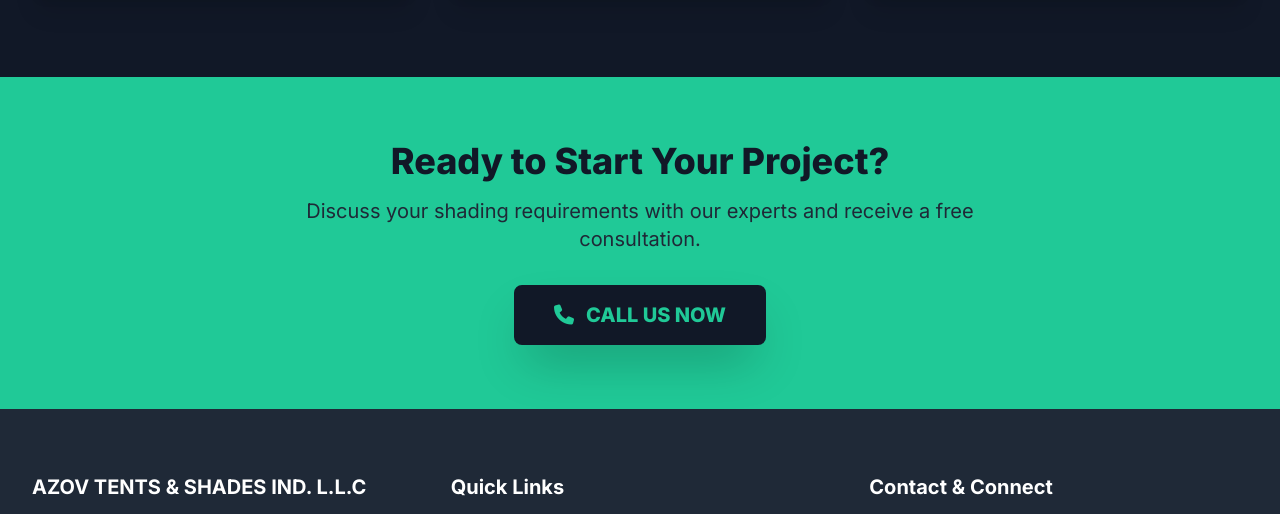
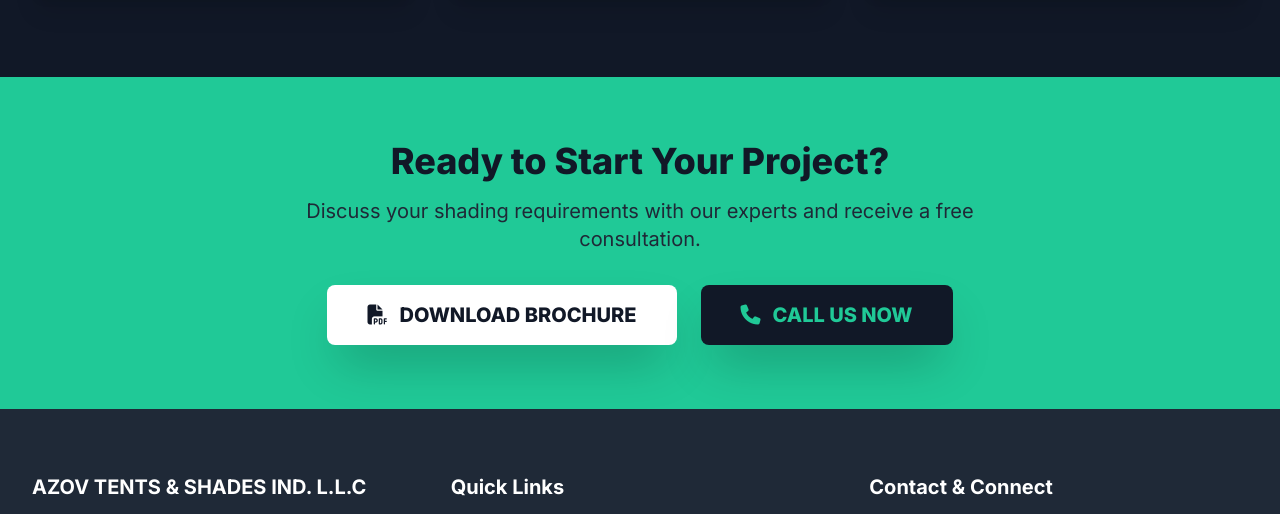
Before and after one commit to Solomontomy/Azov, a plain HTML site: page index.html in a window 1280 px wide. Shown: the part 2961-3475 px from the top of the page. Drawn offline with nearby package versions, Linux system fonts and the light colour scheme; a small style sheet from the web is missing.

Commit message:
added pdf for download

```diff
--- a/index.html
+++ b/index.html
@@ -290,6 +290,12 @@
                     Discuss your shading requirements with our experts and receive a free consultation.
                 </p>
                 <div class="flex flex-col md:flex-row justify-center space-y-4 md:space-y-0 md:space-x-6">
+
+                    <a href="PDF/azov_shades_brochure.pdf" download="AZOV_Shades_Brochure" class="w-full md:w-auto text-center px-10 py-4 text-xl font-extrabold bg-white text-gray-900 rounded-lg hover:bg-gray-200 transition duration-300 shadow-2xl flex items-center justify-center space-x-3">
+                        <i class="fas fa-file-pdf"></i>
+                        <span>DOWNLOAD BROCHURE</span>
+                    </a>
+
                     <a href="tel:00971506520529" class="w-full md:w-auto text-center px-10 py-4 text-xl font-extrabold bg-gray-900 text-accent rounded-lg hover:bg-gray-700 transition duration-300 shadow-2xl flex items-center justify-center space-x-3">
                         <i class="fas fa-phone"></i>
                         <span>CALL US NOW</span>
```
Also changed, not shown: 1 other file.
